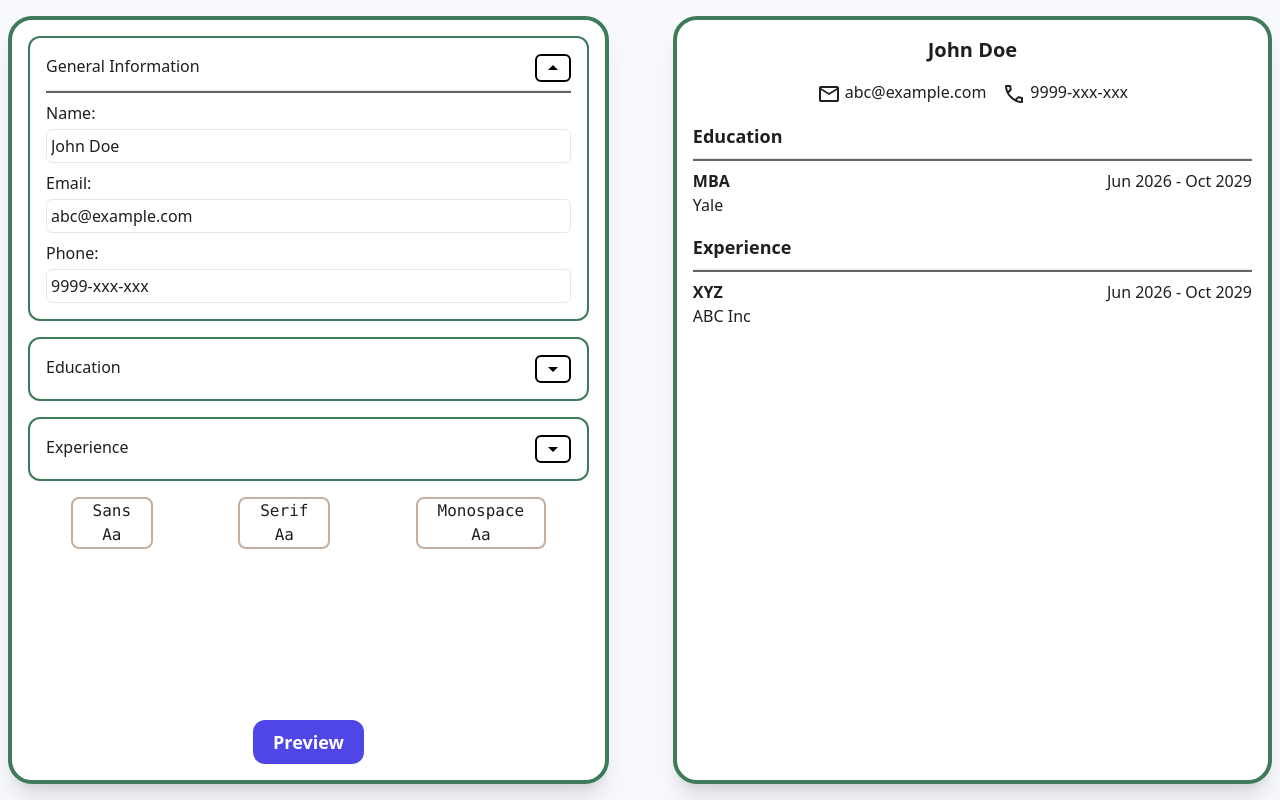
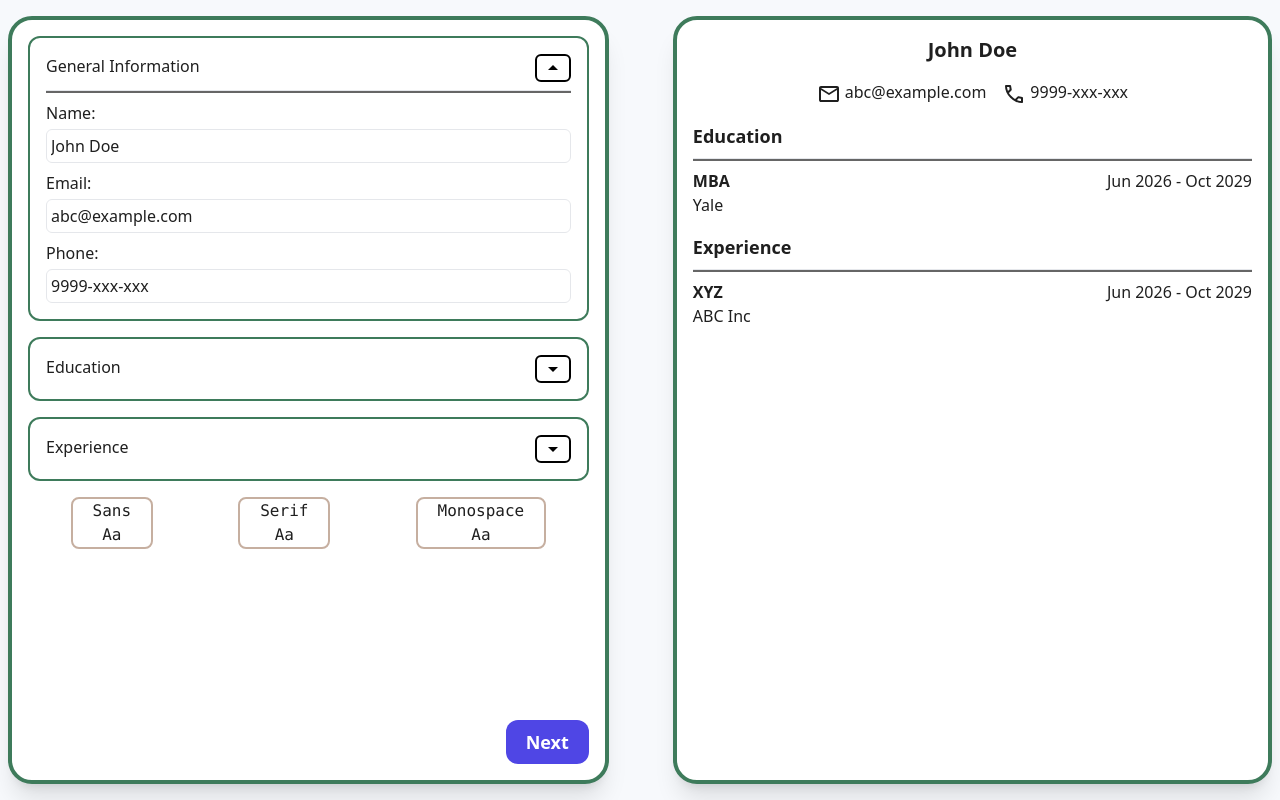
Before and after one commit to bhupexh/cv-app, a React (Vite) app: page / in a window 1280 px wide. Built offline with nearby package versions, Linux system fonts and the light colour scheme.

Commit message:
temp commit

```diff
--- a/src/components/FontButtons.jsx
+++ b/src/components/FontButtons.jsx
@@ -1,11 +1,6 @@
-import { useState } from "react";
 const FontButton = () => {
-  const [activeIndex, setActiveIndex] = useState(0);
-
   const handleFontChange = (index) => {
-    setActiveIndex(index);
     const previewPane = document.querySelector(".preview-pane");
-
     previewPane.classList.remove("font-sans", "font-serif", "font-mono");
 
     switch (index) {
--- a/src/components/Form.jsx
+++ b/src/components/Form.jsx
@@ -5,11 +5,7 @@ import Experience from "./Experience";
 import FontButton from "./FontButtons";
 
 const Form = ({ data, onChange }) => {
-  const fieldList = "rounded-xl border-[#3E7B5B] flex flex-col p-4 border-2";
-  const inputList = "p-1 rounded-lg border-2 border-black";
-
   const [activeIndex, setActiveIndex] = useState(0);
-
   const componentMap = {
     general: General,
     education: Education,
@@ -20,10 +16,6 @@ const Form = ({ data, onChange }) => {
     <form
       className="flex bg-white h-full shadow-xl overflow-y-auto flex-col w-1/2 gap-4 p-4 border-4 border-[#3E7B5B] print:hidden grow rounded-3xl"
       action=""
-      onSubmit={(e) => {
-        e.preventDefault();
-        window.print();
-      }}
     >
       {Object.keys(data).map((key, index) => {
         const Component = componentMap[key];
@@ -33,22 +25,40 @@ const Form = ({ data, onChange }) => {
             obj={item}
             index={itemIndex}
             onChange={onChange}
-            fieldList={fieldList}
-            inputList={inputList}
+            fieldList="rounded-xl border-[#3E7B5B] flex flex-col p-4 border-2"
             isVisible={activeIndex === index}
             setIsVisible={() => setActiveIndex(index)}
           />
         ));
       })}
       <FontButton />
-      <button
-        className="mt-auto self-center text-lg py-2 px-5 bg-[#4F46E5] hover:bg-[#6366f1] text-white font-bold rounded-xl"
-        type="submit"
-      >
-        Preview
-      </button>
+      <div className="flex justify-end gap-4 mt-auto">
+        {activeIndex !== 0 && (
+          <Button
+            text="Previous"
+            onClick={() => setActiveIndex(activeIndex - 1)}
+          />
+        )}
+        {activeIndex !== 2 ? (
+          <Button text="Next" onClick={() => setActiveIndex(activeIndex + 1)} />
+        ) : (
+          <Button text="Download" onClick={() => window.print()} />
+        )}
+      </div>
     </form>
   );
 };
 
+const Button = ({ text, onClick }) => {
+  return (
+    <button
+      className="text-lg py-2 px-5 bg-[#4F46E5] hover:bg-[#6366f1] text-white font-bold rounded-xl"
+      type="button"
+      onClick={onClick}
+    >
+      {text}
+    </button>
+  );
+};
+
 export default Form;
--- a/src/components/PreviewPane.jsx
+++ b/src/components/PreviewPane.jsx
@@ -22,7 +22,6 @@ const PreviewPane = ({ obj }) => {
         <div className="pl-2 w-full break-words">{`- ${data[key]}`}</div>
       ));
 
-    console.log(data);
     return (
       <>
         <div className="flex justify-between">
```
